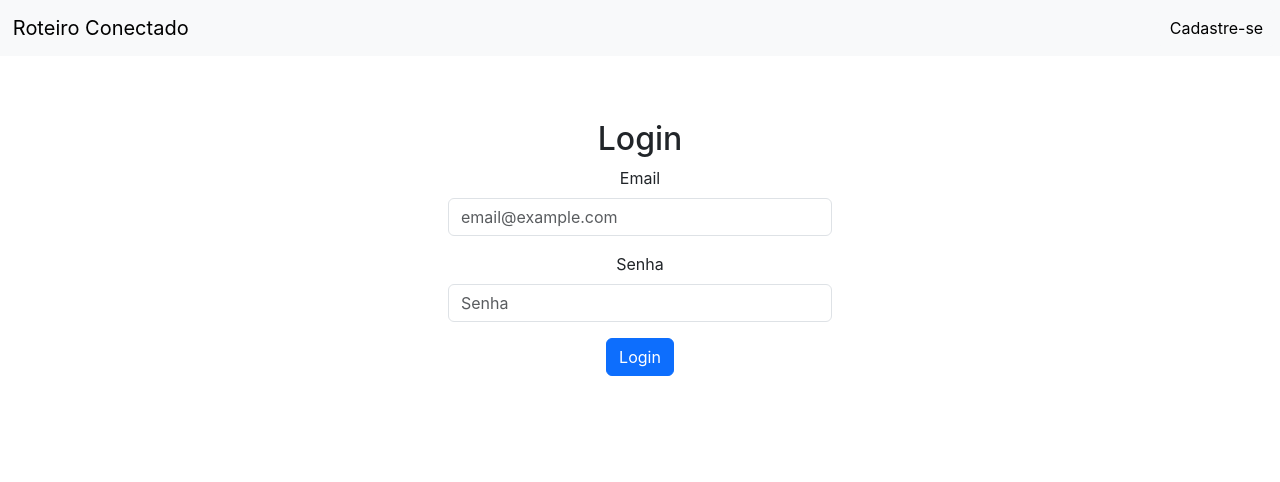
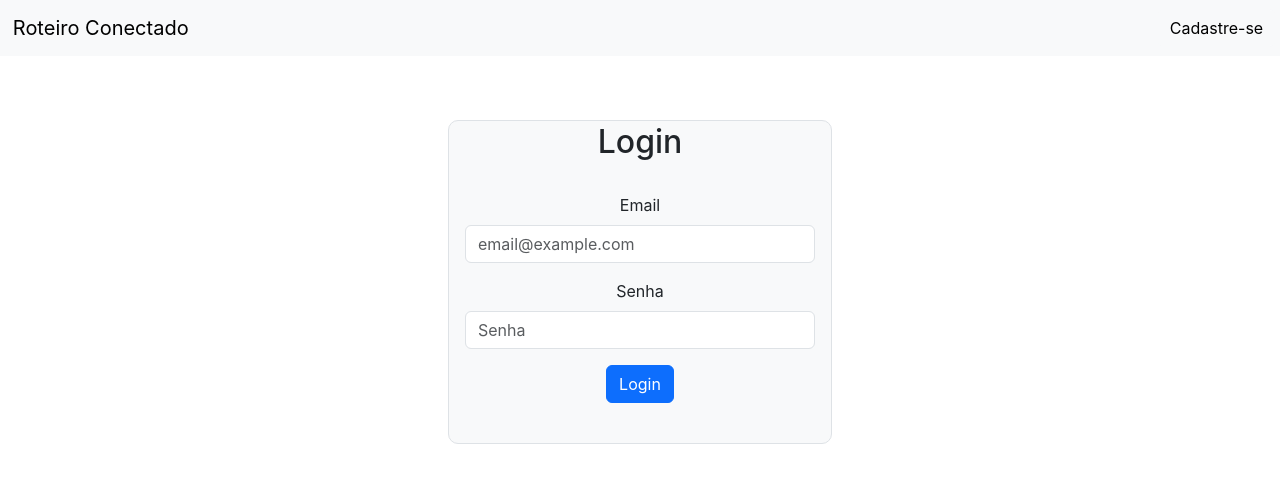
Before and after one commit to larissaoks/roteiro-conectado-front, a React (Create React App) app: page / in a window 1280 px wide. Shown: the top 482 px of the page. Built offline with nearby package versions, Linux system fonts and the light colour scheme; no server answers.

Commit message:
ajustes visuais

```diff
--- a/src/components/Hospedagem/cadastroHospedagemComponent.js
+++ b/src/components/Hospedagem/cadastroHospedagemComponent.js
@@ -1,6 +1,6 @@
 import React, { useState, useEffect } from "react";
 import { cepApi } from "../../service/service";
-import { Button, Form, Alert, InputGroup } from "react-bootstrap";
+import { Button, Form, Alert, InputGroup, Spinner } from "react-bootstrap";
 import { useNavigate, useLocation } from "react-router-dom";
 import { verifyToken } from "../../service/VerifyToken";
 import { Search } from "react-bootstrap-icons";
@@ -19,6 +19,7 @@ function CadastroHospedagemComponent() {
   const [uf, setUf] = useState(null);
   const [checkIn, setCheckIn] = useState(null);
   const [checkOut, setCheckOut] = useState(null);
+  const [loading, setLoading] = useState(false);
   const idViagem = location.state.idViagem;
 
   const onChangeNomeLocal = (e) => setnomeLocal(e.target.value);
@@ -42,10 +43,12 @@ function CadastroHospedagemComponent() {
 
   async function buscarCEP(cep) {
     try {
+      setLoading(true);
       const json = await cepApi.get(`${cep}/json`);
       montarEndereco(json.data);
     } catch (err) {
       console.log("erro: ", err);
+      setLoading(false);
       setErrorMessage("Erro com API de CEP. Contate o Administrador da página");
     }
   }
@@ -54,6 +57,7 @@ function CadastroHospedagemComponent() {
     setLogradouro(json.logradouro);
     setCidade(json.localidade);
     setUf(json.uf);
+    setLoading(false);
   }
 
   const handleSubmit = async (e) => {
@@ -133,11 +137,17 @@ function CadastroHospedagemComponent() {
         <Form.Group controlId="formBasicDestino">
           <Form.Label>CEP</Form.Label>
           <InputGroup>
-            <Form.Control type="text" value={cep} onChange={onChangeCep} required/>
+            <Form.Control
+              type="text"
+              value={cep}
+              onChange={onChangeCep}
+              required
+            />
             <Button variant="light">
               <Search size={16} onClick={() => buscarCEP(cep)} />
             </Button>
           </InputGroup>
+          {loading ? <Spinner animation="border" variant="primary" /> : ""}
         </Form.Group>
 
         <Form.Group controlId="formBasicDestino">
--- a/src/components/usuario/loginComponent.js
+++ b/src/components/usuario/loginComponent.js
@@ -1,6 +1,6 @@
 import React, { useState, useEffect } from "react";
 import { api } from "../../service/service";
-import { Button, Form, Alert } from "react-bootstrap";
+import { Button, Form, Alert, Card } from "react-bootstrap";
 import { useNavigate } from "react-router-dom";
 
 function LoginComponent() {
@@ -60,11 +60,18 @@ function LoginComponent() {
         alignItems: "center",
       }}
     >
+      <Card
+        className="activity-card"
+        style={{ marginTop: "5%", width: "30%", height: "50%" }}
+      >
+        <Card.Title style={{ marginTop: "0.5%" }}>
+          <h2>Login</h2>
+        </Card.Title>
+        <Card.Body>
           <Form
             onSubmit={handleSubmit}
-        style={{ width: "30%", height: "50%", marginTop: "5%" }}
+            //style={{ width: "30%", height: "50%", marginTop: "5%" }}
           >
-        <h2>Login</h2>
             {errorMessage && <Alert variant={"danger"}>{errorMessage}</Alert>}
             <Form.Group className="mb-3" controlId="formBasicEmail">
               <Form.Label>Email</Form.Label>
@@ -89,6 +96,9 @@ function LoginComponent() {
             </Button>
             <br /> <br />
           </Form>
+        </Card.Body>
+      </Card>
+      <br />
     </div>
   );
 }
```
Lines whose indentation alone changed are shown as unchanged.
